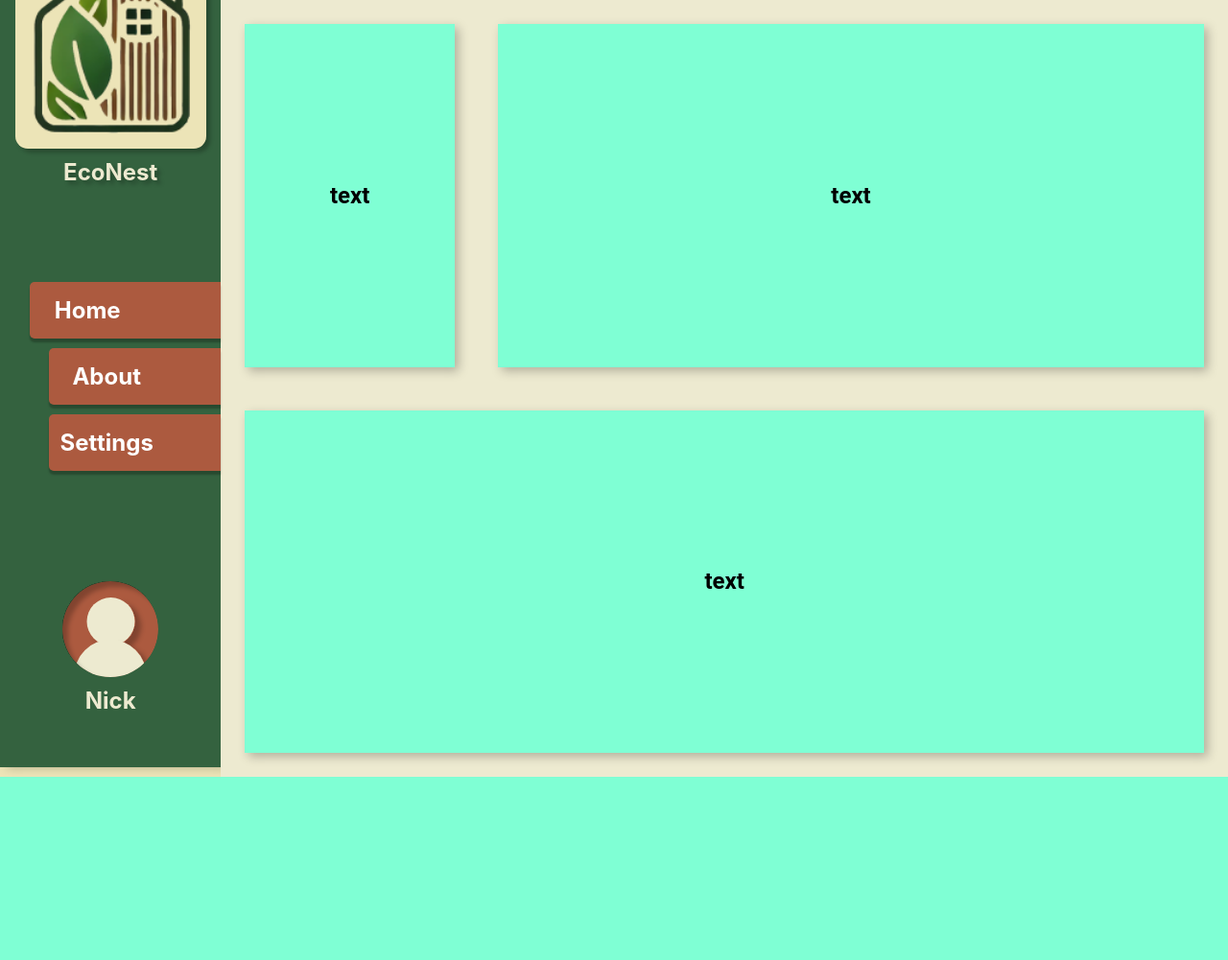
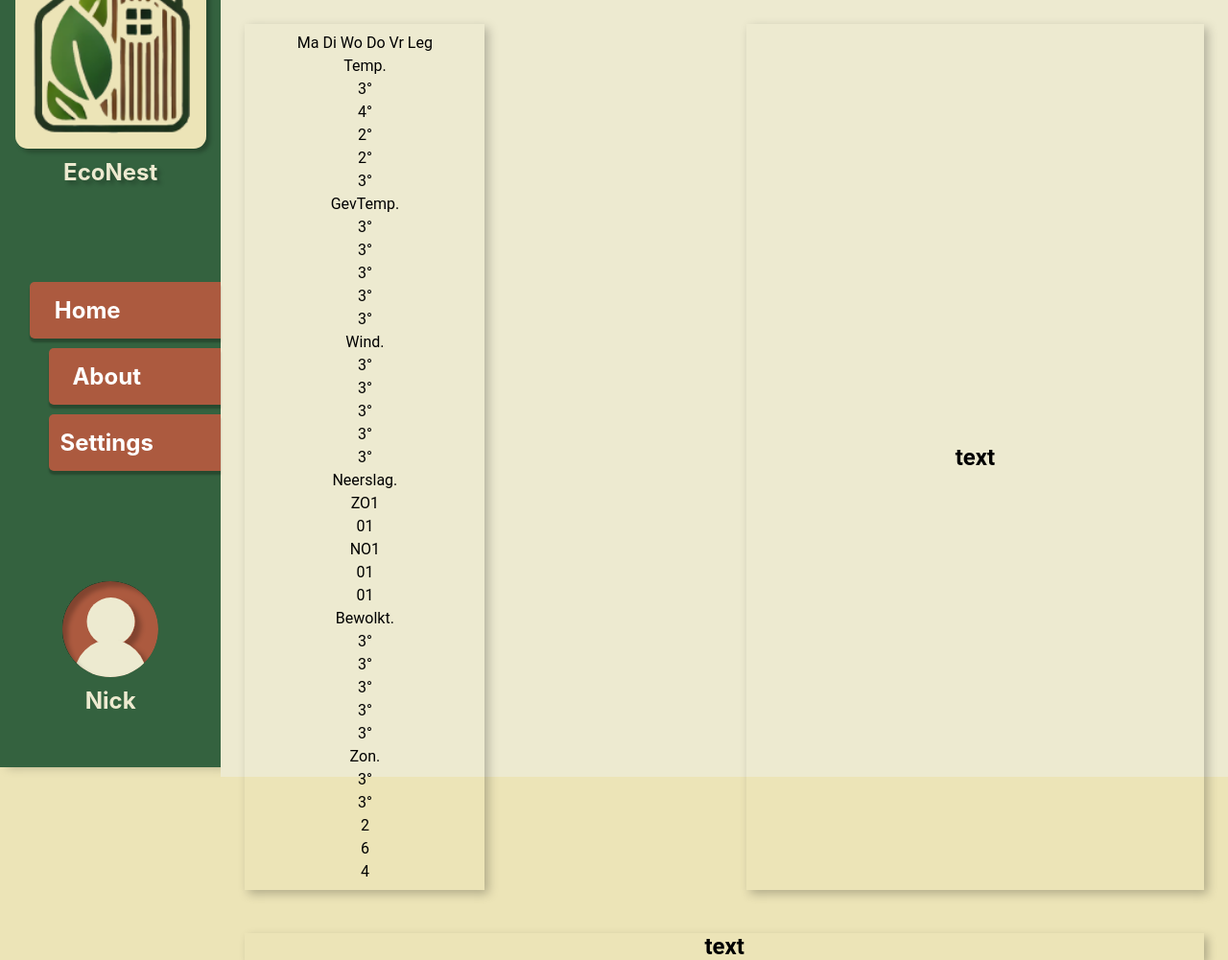
Before and after one commit to Jesper826/EcoNest, a PHP site: page / in a window 1280 px wide. Shown: the whole page at 96% size. Before the commit the page ends 810 px from the top, so only its background shows below. Run offline with PHP 8.4, Linux system fonts and the light colour scheme.

Commit message:
aanpassingingen

```diff
--- a/css/main.css
+++ b/css/main.css
@@ -182,7 +182,7 @@ body {
     grid-template-areas:
         "weather tempbuiten"
         "zon zon";
-    grid-template-columns: 1fr 3fr;
+    grid-template-columns: 2fr 2fr;
     gap: 5px;
     padding: 5px;
 }
--- a/css/weather.css
+++ b/css/weather.css
@@ -1,27 +1,27 @@
-
-#Weather{
+#Weather {
     text-align: center;
-    background: aquamarine;;
+    width: 250px;
 }
 
-.dag {
+#Weather > .container {
+    display: grid;
+    grid-template-columns: 1fr;
+    grid-gap: 5px;
+    padding: 10px;
+    border-collapse: collapse;
+}
+
+#Weather > .dag,
+#Weather > .cel,
+#Weather > .beschrijving {
     background-color: #558b2f;
     color: white;
     text-align: center;
     padding: 10px;
     border-radius: 5px;
-  }
-  .cel {
-    background-color: #558b2f;
-    color: white;
-    text-align: center;
-    padding: 10px;
-    border-radius: 5px;
-  }
-  .beschrijving {
-    background-color: #558b2f;
-    color: white;
-    text-align: center;
-    padding: 10px;
-    border-radius: 5px;
-  }
+    border: 1px solid #333;
+}
+
+#Weather > .dag {
+    grid-column: 1 / span 7;
+}
--- a/index.html
+++ b/index.html
@@ -1,5 +1,6 @@
 <!DOCTYPE html>
 <html lang="en">
+
 <head>
     <meta charset="UTF-8">
     <meta name="viewport" content="width=device-width, initial-scale=1.0">
@@ -8,6 +9,7 @@
     <link rel="stylesheet" href="css/main.css">
     <link rel="stylesheet" href="css/weather.css">
 </head>
+
 <body>
     <div class="Header">
         <div class="Top">
@@ -40,14 +42,62 @@
     </div>
     <div class="Main">
         <article class="item" id="Weather" style="grid-area: weather;">
+            <div id="Weather">
+                <div class="container">
+                    <div class="dag">Ma Di Wo Do Vr Leg</div>
+
+                    <div class="beschrijving">Temp.</div>
+                    <div class="cel">3°</div>
+                    <div class="cel">4°</div>
+                    <div class="cel">2°</div>
+                    <div class="cel">2°</div>
+                    <div class="cel">3°</div>
+
+                    <div class="beschrijving">GevTemp.</div>
+                    <div class="cel">3°</div>
+                    <div class="cel">3°</div>
+                    <div class="cel">3°</div>
+                    <div class="cel">3°</div>
+                    <div class="cel">3°</div>
+
+                    <div class="beschrijving">Wind.</div>
+                    <div class="cel">3°</div>
+                    <div class="cel">3°</div>
+                    <div class="cel">3°</div>
+                    <div class="cel">3°</div>
+                    <div class="cel">3°</div>
+
+                    <div class="beschrijving">Neerslag.</div>
+                    <div class="cel">ZO1</div>
+                    <div class="cel">01</div>
+                    <div class="cel">NO1</div>
+                    <div class="cel">01</div>
+                    <div class="cel">01</div>
+
+                    <div class="beschrijving">Bewolkt.</div>
+                    <div class="cel">3°</div>
+                    <div class="cel">3°</div>
+                    <div class="cel">3°</div>
+                    <div class="cel">3°</div>
+                    <div class="cel">3°</div>
+
+                    <div class="beschrijving">Zon.</div>
+                    <div class="cel">3°</div>
+                    <div class="cel">3°</div>
+                    <div class="cel">2</div>
+                    <div class="cel">6</div>
+                    <div class="cel">4</div>
+                </div>
+            </div>
+
+        </article>
+        <article class="item" id="" style="grid-area: tempbuiten;">
             <h1>text</h1>
         </article>
-        <article class="item" id="Weather" style="grid-area: tempbuiten;">
-            <h1>text</h1>
-        </article>
-        <article class="item" id="Weather" style="grid-area: zon;">
+        <article class="item" id="" style="grid-area: zon;">
             <h1>text</h1>
         </article>
     </div>
 </body>
+
 </html>
```
